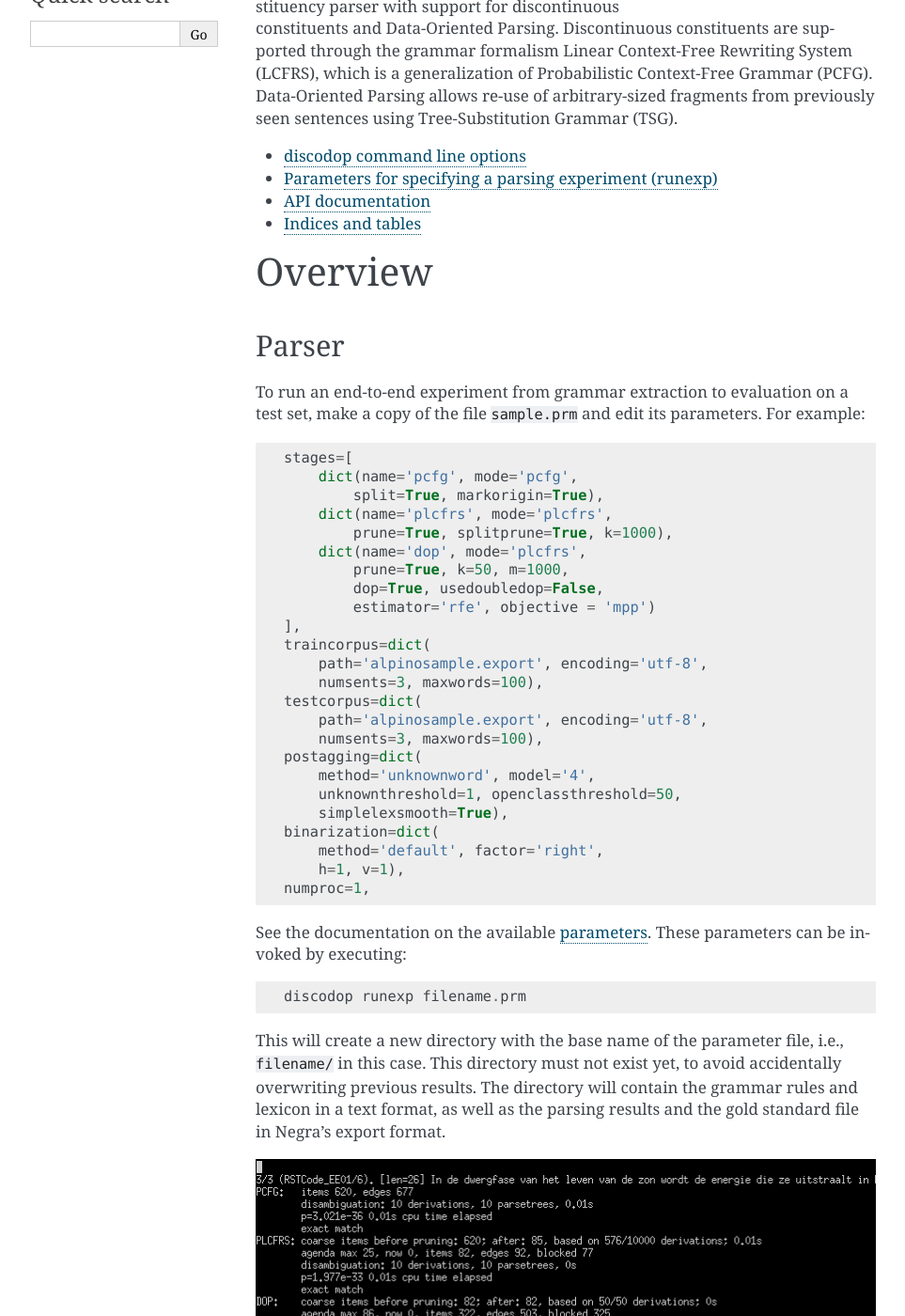
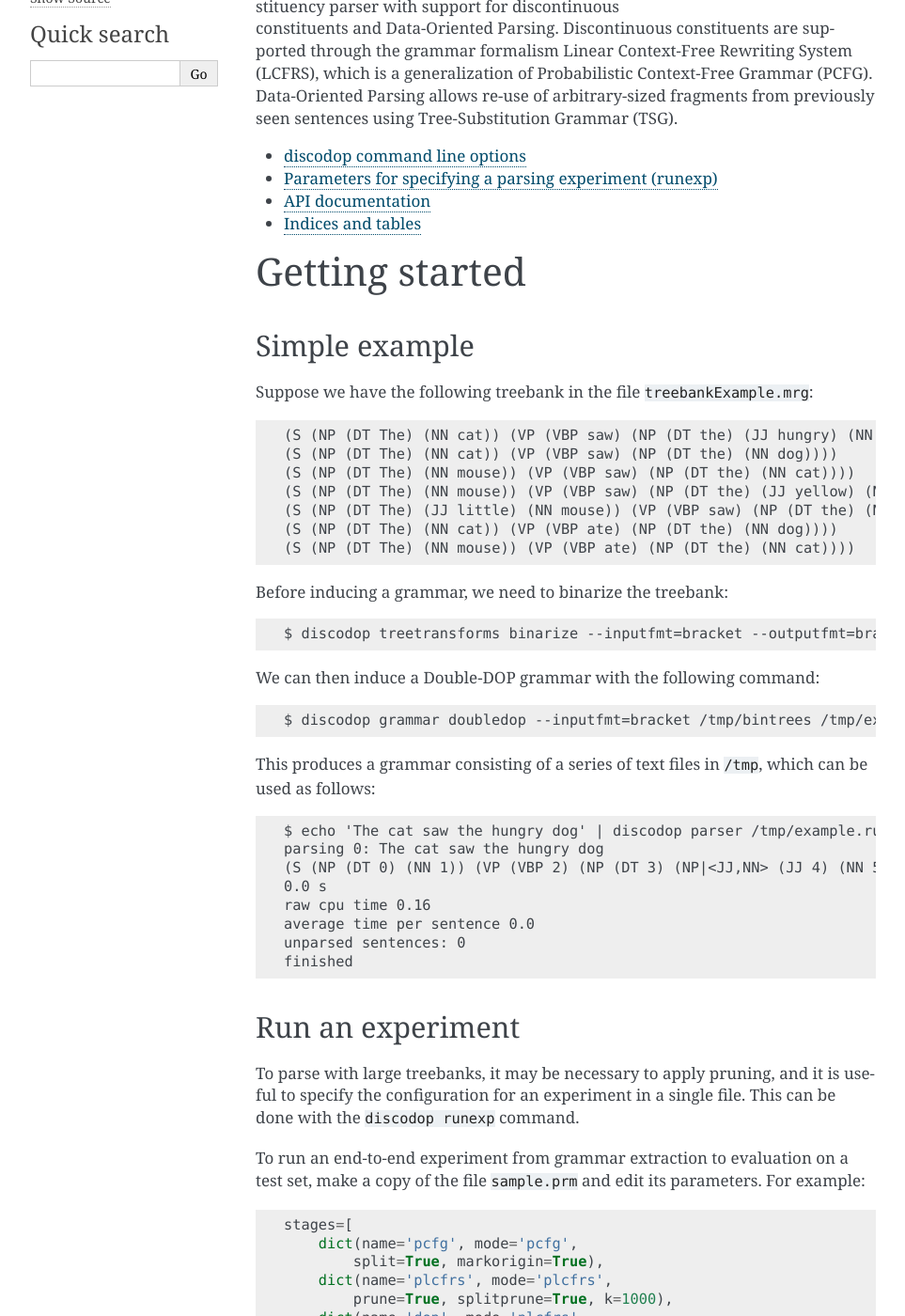
Before and after one commit to andreasvc/disco-dop, a Sphinx documentation site: the page built from docs/index.rst, in a window 1280 px wide and 1400 px high, scrolled down 331 px. Shown: the whole window at 94% size, without its empty margins (148-1111 px from the left). Built offline with Sphinx 7.4.7, drawn with Linux system fonts in a browser that asks for light colours; some of the changed text lies outside the part shown.

Commit message:
add simple example

```diff
--- a/docs/index.rst
+++ b/docs/index.rst
@@ -23,13 +23,51 @@ sentences using Tree-Substitution Grammar (TSG).
    params
    api
 
-Overview
-========
+Getting started
+===============
 
-Parser
-------
+Simple example
+--------------
+
+Suppose we have the following treebank in the file ``treebankExample.mrg``::
+
+    (S (NP (DT The) (NN cat)) (VP (VBP saw) (NP (DT the) (JJ hungry) (NN dog))))
+    (S (NP (DT The) (NN cat)) (VP (VBP saw) (NP (DT the) (NN dog))))
+    (S (NP (DT The) (NN mouse)) (VP (VBP saw) (NP (DT the) (NN cat))))
+    (S (NP (DT The) (NN mouse)) (VP (VBP saw) (NP (DT the) (JJ yellow) (NN cat))))
+    (S (NP (DT The) (JJ little) (NN mouse)) (VP (VBP saw) (NP (DT the) (NN cat))))
+    (S (NP (DT The) (NN cat)) (VP (VBP ate) (NP (DT the) (NN dog))))
+    (S (NP (DT The) (NN mouse)) (VP (VBP ate) (NP (DT the) (NN cat))))
+
+Before inducing a grammar, we need to binarize the treebank::
+
+    $ discodop treetransforms binarize --inputfmt=bracket --outputfmt=bracket treebankExample.mrg /tmp/bintrees
+
+We can then induce a Double-DOP grammar with the following command::
+
+    $ discodop grammar doubledop --inputfmt=bracket /tmp/bintrees /tmp/example
+
+This produces a grammar consisting of a series of text files in ``/tmp``, which
+can be used as follows::
+
+    $ echo 'The cat saw the hungry dog' | discodop parser /tmp/example.rules /tmp/example.lex --bt=/tmp/example.backtransform -s S -b 5 -z
+    parsing 0: The cat saw the hungry dog
+    (S (NP (DT 0) (NN 1)) (VP (VBP 2) (NP (DT 3) (NP|<JJ,NN> (JJ 4) (NN 5)))))
+    0.0 s
+    raw cpu time 0.16
+    average time per sentence 0.0
+    unparsed sentences: 0
+    finished
+
+Run an experiment
+-----------------
+To parse with large treebanks, it may be necessary to apply pruning, and it
+is useful to specify the configuration for an experiment in a single file.
+This can be done with the ``discodop runexp`` command.
+
 To run an end-to-end experiment from grammar extraction to evaluation on a test
-set, make a copy of the file ``sample.prm`` and edit its parameters. For example:
+set, make a copy of the file ``sample.prm`` and edit its parameters. For
+example:
 
 .. code-block:: python
 
@@ -56,12 +94,11 @@ set, make a copy of the file ``sample.prm`` and edit its parameters. For example
     binarization=dict(
         method='default', factor='right',
         h=1, v=1),
-    numproc=1,
 
 See the documentation on the available :ref:`parameters <params>`.
 These parameters can be invoked by executing::
 
-    discodop runexp filename.prm
+    $ discodop runexp filename.prm
 
 This will create a new directory with the base name of the parameter file, i.e.,
 ``filename/`` in this case. This directory must not exist yet, to avoid
```
Also changed, not shown: other parts of docs/index.rst (+4 -0 lines).
